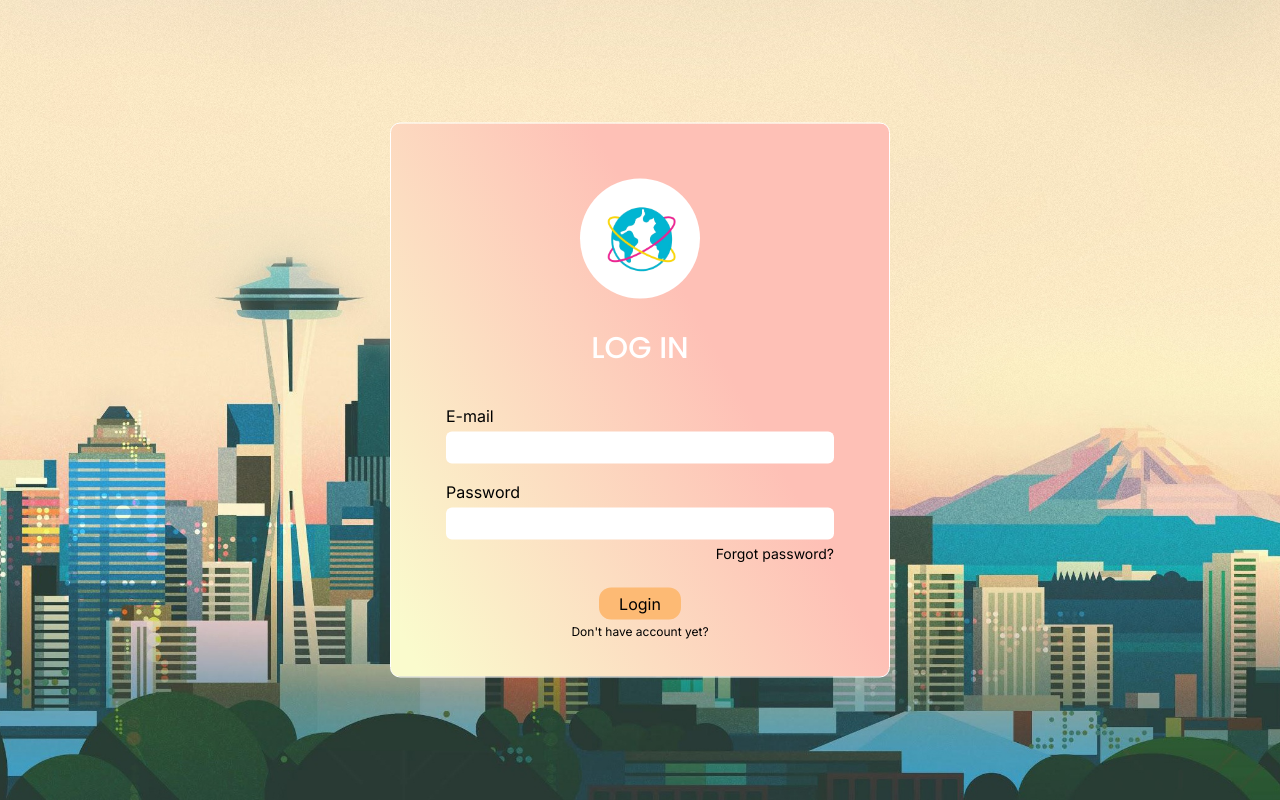
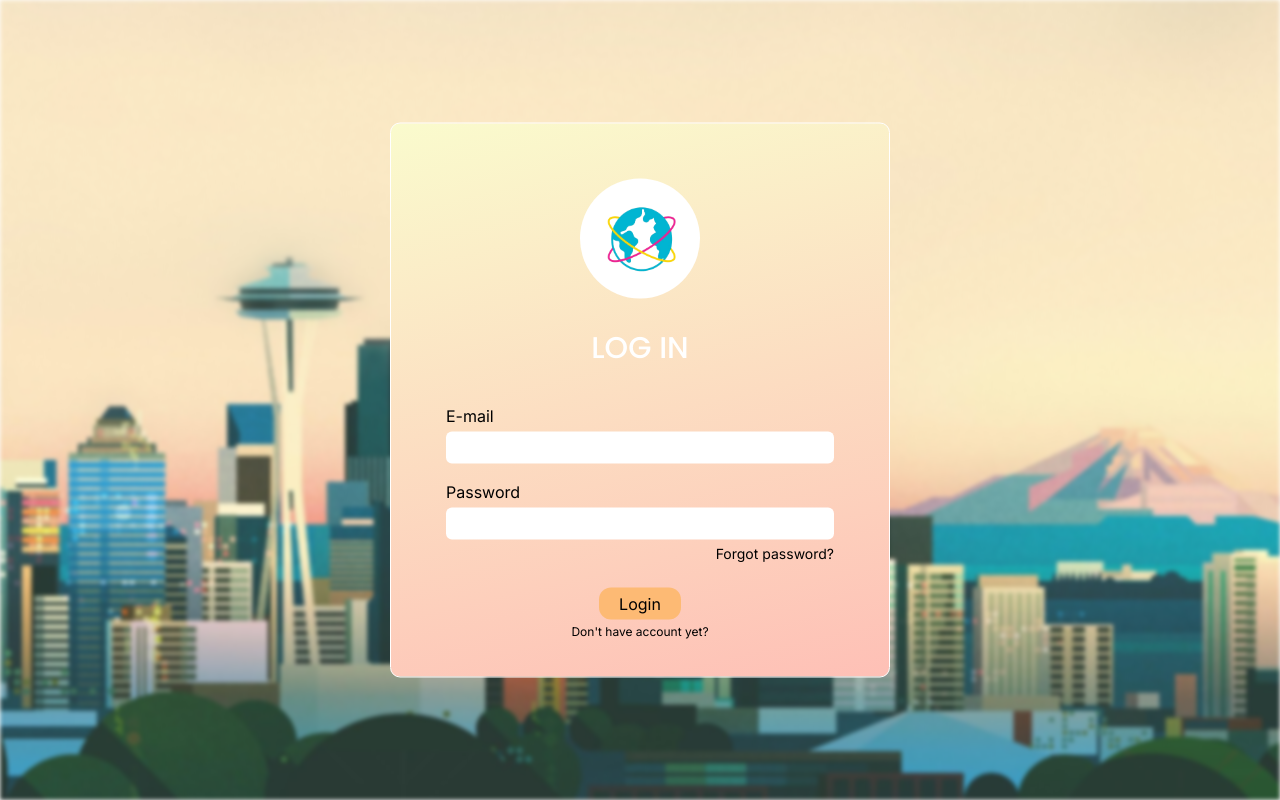
Before and after one commit to bekatam/dream-a-trip, a Next.js app: page /signin in a window 1280 px wide. Built offline with nearby package versions, Linux system fonts and the light colour scheme.

Commit message:
edit form bg color

```diff
--- a/src/app/signin/Signin.css
+++ b/src/app/signin/Signin.css
@@ -3,10 +3,11 @@
   background: url('../assets/login_bg.jpeg') no-repeat;
   background-size: cover;
   background-position: center center;
+  filter: blur(2px);
 }
 
 form {
-  background: linear-gradient(61deg, rgba(250,251,205,1) 4%, rgba(254,192,182,1) 63%);
+  background: linear-gradient(167deg,#fafbcd 0%,#fec0b6 100%);
   border: 1px solid white;
   width: 500px;
   padding: 55px 55px 37px;
```
